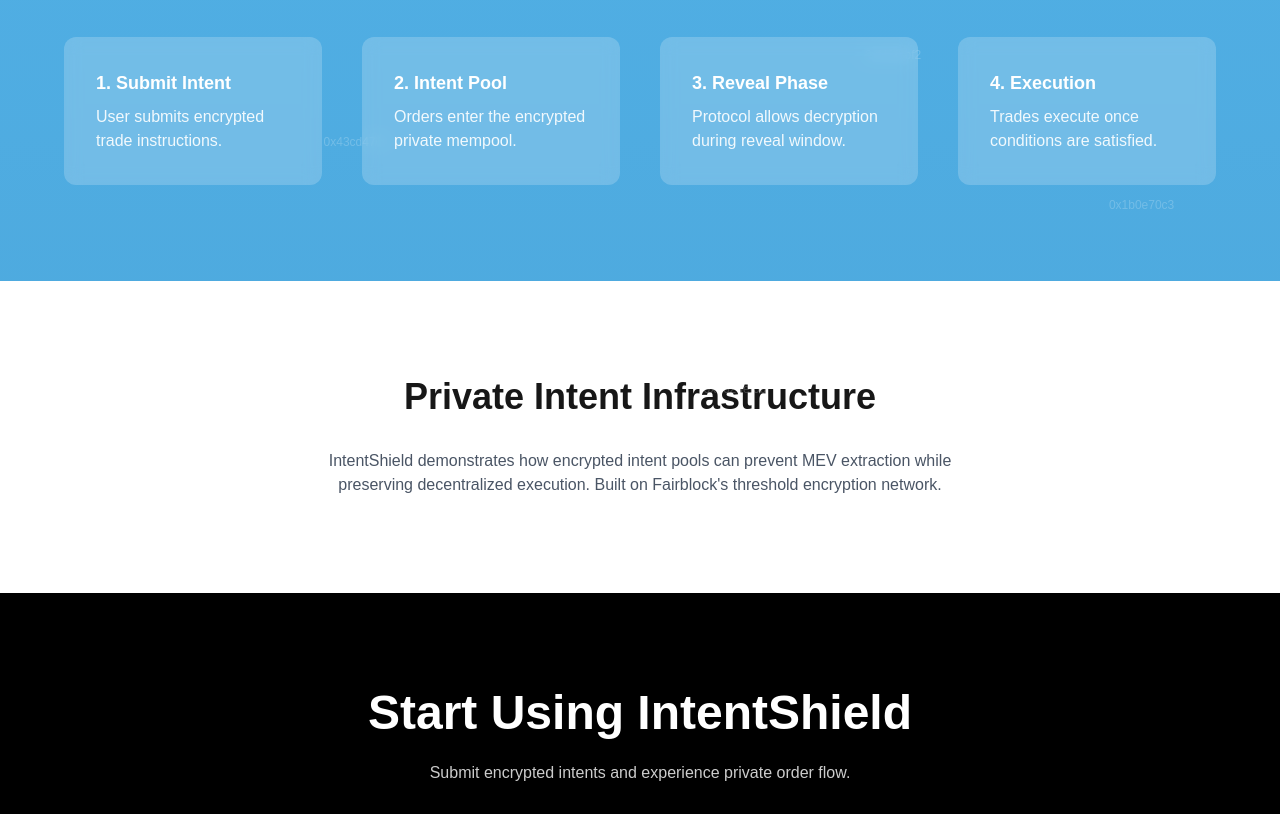
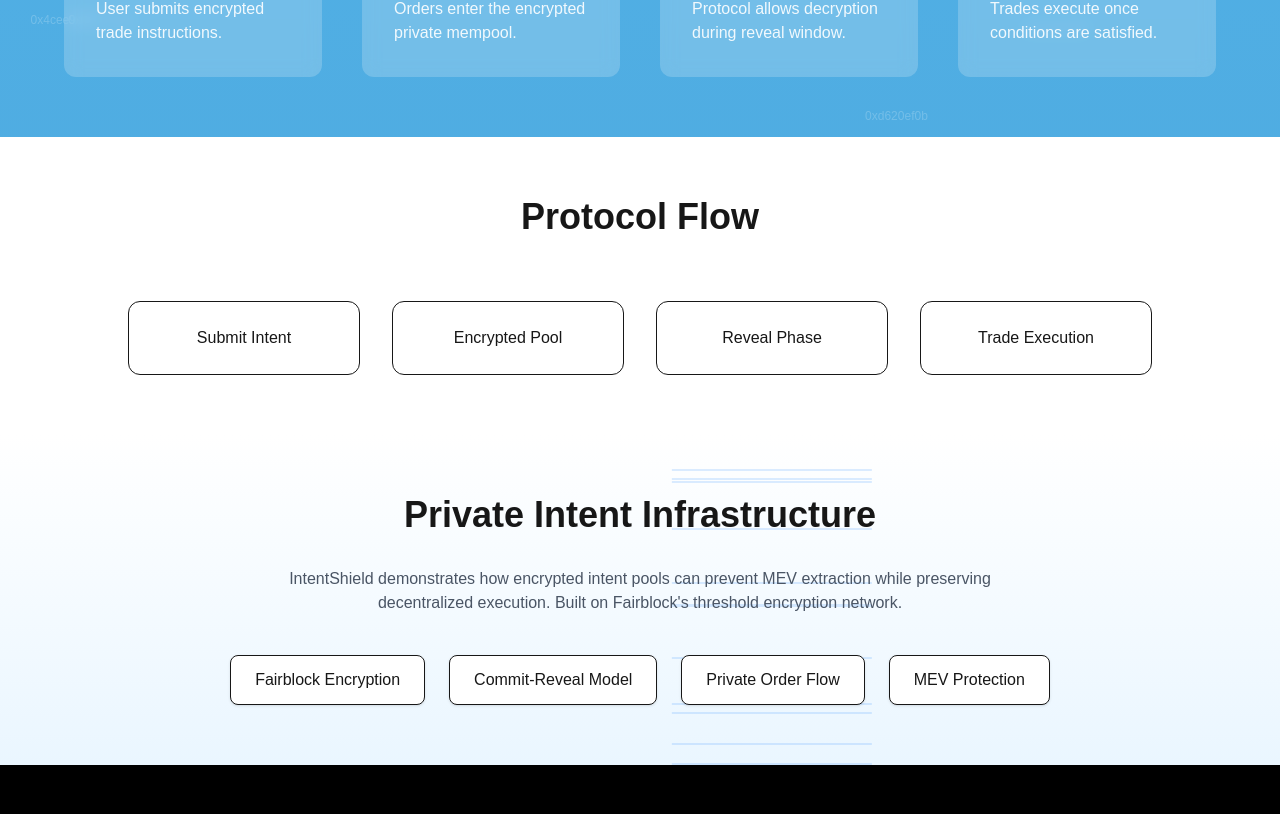
Before and after one commit to Pawan4291/intent-shield, a Next.js app: page / in a window 1280 px wide. Shown: the part 1546-2360 px from the top of the page. Built offline with nearby package versions, Linux system fonts and the light colour scheme.

Commit message:
describe change

```diff
--- /dev/null
+++ b/app/components/MempoolLines.tsx
@@ -0,0 +1,44 @@
+"use client"
+
+import { useEffect, useState } from "react"
+
+export default function MempoolLines(){
+
+const [lines,setLines] = useState<number[]>([])
+
+useEffect(()=>{
+
+setLines(Array.from({length:14},(_,i)=>i))
+
+},[])
+
+return(
+
+<div className="absolute inset-0 pointer-events-none overflow-hidden">
+
+{lines.map((i)=>{
+
+const top = Math.random()*100
+
+return(
+
+<div
+key={i}
+className="absolute h-[2px] bg-white/10 animate-pulse"
+style={{
+top: top+"%",
+left: "-200px",
+width: "200px",
+animation: "moveLine 12s linear infinite"
+}}
+/>
+
+)
+
+})}
+
+</div>
+
+)
+
+}
--- a/app/globals.css
+++ b/app/globals.css
@@ -52,3 +52,31 @@
 opacity:0;
 }
 }
+@keyframes moveLine {
+
+0% {
+transform: translateX(0)
+}
+
+100% {
+transform: translateX(160vw)
+}
+
+}
+/* ===== FIX LARGE SECTION GAPS ===== */
+
+/* reduce big vertical paddings globally */
+.py-28{
+padding-top:70px !important;
+padding-bottom:70px !important;
+}
+
+.py-24{
+padding-top:60px !important;
+padding-bottom:60px !important;
+}
+
+.py-20{
+padding-top:50px !important;
+padding-bottom:50px !important;
+}
--- a/app/page.tsx
+++ b/app/page.tsx
@@ -168,22 +168,94 @@
 
 </div>
 
+<div className="bg-white py-24">
+
+<h2 className="text-4xl font-bold text-center mb-16">
+Protocol Flow
+</h2>
+
+<div className="max-w-5xl mx-auto grid grid-cols-4 gap-8 text-center">
+
+<div className="p-6 border rounded-xl">
+Submit Intent
+</div>
+
+<div className="p-6 border rounded-xl">
+Encrypted Pool
+</div>
+
+<div className="p-6 border rounded-xl">
+Reveal Phase
+</div>
+
+<div className="p-6 border rounded-xl">
+Trade Execution
+</div>
+
+</div>
+
+</div>
+
 
 {/* EXTRA SECTION */}
 
-<div className="bg-white py-24">
+<div className="relative bg-gradient-to-b from-white to-[#eaf6ff] py-24 overflow-hidden">
 
-<div className="max-w-[1100px] mx-auto text-center px-6">
+{/* animated background lines */}
+
+<div className="absolute inset-0 opacity-20 pointer-events-none">
+
+{Array.from({ length: 12 }).map((_, i) => (
+
+<div
+key={i}
+className="absolute h-[2px] bg-blue-400 animate-pulse"
+style={{
+top: Math.random() * 100 + "%",
+left: "-200px",
+width: "200px",
+animation: "moveLine 14s linear infinite"
+}}
+/>
+
+))}
+
+</div>
+
+
+<div className="max-w-6xl mx-auto px-6 text-center relative">
 
 <h2 className="text-4xl font-bold mb-8">
 Private Intent Infrastructure
 </h2>
 
-<p className="text-gray-600 max-w-2xl mx-auto">
-IntentShield demonstrates how encrypted intent pools can prevent MEV extraction
-while preserving decentralized execution. Built on Fairblock's threshold encryption
-network.
+<p className="text-gray-600 max-w-3xl mx-auto mb-10">
+IntentShield demonstrates how encrypted intent pools can prevent MEV extraction while
+preserving decentralized execution. Built on Fairblock's threshold encryption network.
 </p>
+
+
+{/* protocol badges */}
+
+<div className="flex justify-center gap-6 flex-wrap">
+
+<div className="border px-6 py-3 rounded-lg bg-white shadow">
+Fairblock Encryption
+</div>
+
+<div className="border px-6 py-3 rounded-lg bg-white shadow">
+Commit-Reveal Model
+</div>
+
+<div className="border px-6 py-3 rounded-lg bg-white shadow">
+Private Order Flow
+</div>
+
+<div className="border px-6 py-3 rounded-lg bg-white shadow">
+MEV Protection
+</div>
+
+</div>
 
 </div>
 
--- a/app/pool/page.tsx
+++ b/app/pool/page.tsx
@@ -3,15 +3,16 @@
 import { intents } from "../intents"
 import { useState, useEffect } from "react"
 
-export default function PoolPage() {
+export default function PoolPage(){
 
 const [revealPhase,setRevealPhase] = useState(false)
 const [,forceUpdate] = useState(0)
+
 const [timer,setTimer] = useState(20)
 const [hashFeed,setHashFeed] = useState<string[]>([])
 
 
-/* Countdown timer */
+/* Reveal countdown */
 
 useEffect(()=>{
 
@@ -21,13 +22,13 @@
 
 setTimer((t)=>{
 
-if(t <= 1){
+if(t<=1){
 setRevealPhase(true)
 clearInterval(interval)
 return 0
 }
 
-return t - 1
+return t-1
 
 })
 
@@ -38,21 +39,18 @@
 },[revealPhase])
 
 
-/* Live encrypted hash feed */
+/* Live encrypted hash stream */
 
 useEffect(()=>{
 
 const interval = setInterval(()=>{
 
-const newHash =
-"0x" +
-Math.random()
-.toString(16)
-.substring(2,14)
+const hash =
+"0x"+Math.random().toString(16).substring(2,12)
 
 setHashFeed((prev)=>{
 
-const updated = [newHash + " committing to private pool...", ...prev]
+const updated = [hash+" committing to pool...", ...prev]
 
 return updated.slice(0,6)
 
@@ -65,12 +63,10 @@
 },[])
 
 
-const startRevealPhase = () => {
-setRevealPhase(true)
-}
 
+/* Reveal transaction */
 
-const revealIntent = async (intent:any) => {
+const revealIntent = async (intent:any)=>{
 
 const win = window as any
 
@@ -92,7 +88,7 @@
 await signer.signAmino(
 address,
 {
-chain_id: chainId,
+chain_id:chainId,
 account_number:"0",
 sequence:"0",
 fee:{amount:[],gas:"0"},
@@ -128,7 +124,7 @@
 Reveal Phase starts in: {timer}s
 </div>
 
-) : (
+):(
 
 <div className="text-green-200 text-xl font-semibold">
 Reveal Phase Active
@@ -139,7 +135,8 @@
 </div>
 
 
-{/* Encrypted Hash Feed */}
+
+{/* Live hash feed */}
 
 <div className="bg-black text-green-400 font-mono p-6 rounded-xl mb-10 shadow-lg h-32 overflow-hidden text-sm">
 
@@ -152,26 +149,10 @@
 </div>
 
 
-{/* Pool Table */}
 
-<div className="bg-white rounded-2xl shadow-xl p-8">
+{/* Intent cards */}
 
-<table className="w-full">
-
-<thead>
-
-<tr className="border-b text-gray-700">
-
-<th className="p-4 text-left">ID</th>
-<th className="p-4 text-left">Encrypted Payload</th>
-<th className="p-4 text-left">Status</th>
-<th className="p-4 text-left">Action</th>
-
-</tr>
-
-</thead>
-
-<tbody>
+<div className="grid grid-cols-3 gap-6">
 
 {intents.map((intent)=>{
 
@@ -183,46 +164,38 @@
 
 return(
 
-<tr key={intent.id} className="border-b hover:bg-gray-50 transition">
+<div
+key={intent.id}
+className="bg-white rounded-xl shadow-lg p-6 hover:scale-[1.02] transition"
+>
 
-<td className="p-4 font-semibold">
-{intent.id}
-</td>
+<div className="text-sm text-gray-500 mb-2">
+Intent #{intent.id}
+</div>
 
-
-{/* DATA */}
-
-<td className="p-4 font-mono text-blue-700">
+<div className="font-mono text-blue-700 text-sm mb-3">
 
 {intent.revealed ? (
-
-`${intent.token} ${intent.action} ${intent.amount} ${intent.condition}`
-
+`${intent.token} ${intent.action} ${intent.amount}`
 ) : (
-
-fakeHash + "..."
-
+fakeHash+"..."
 )}
 
-</td>
+</div>
 
-
-<td className="p-4">
+<div className="mb-4">
 
 {intent.revealed ? (
 <span className="text-green-600 font-semibold">
 Revealed
 </span>
 ) : (
-<span className="text-gray-600">
+<span className="text-gray-500">
 Encrypted
 </span>
 )}
 
-</td>
-
-
-<td className="p-4">
+</div>
 
 {revealPhase && !intent.revealed && (
 
@@ -235,17 +208,11 @@
 
 )}
 
-</td>
-
-</tr>
+</div>
 
 )
 
 })}
-
-</tbody>
-
-</table>
 
 </div>
 
```
